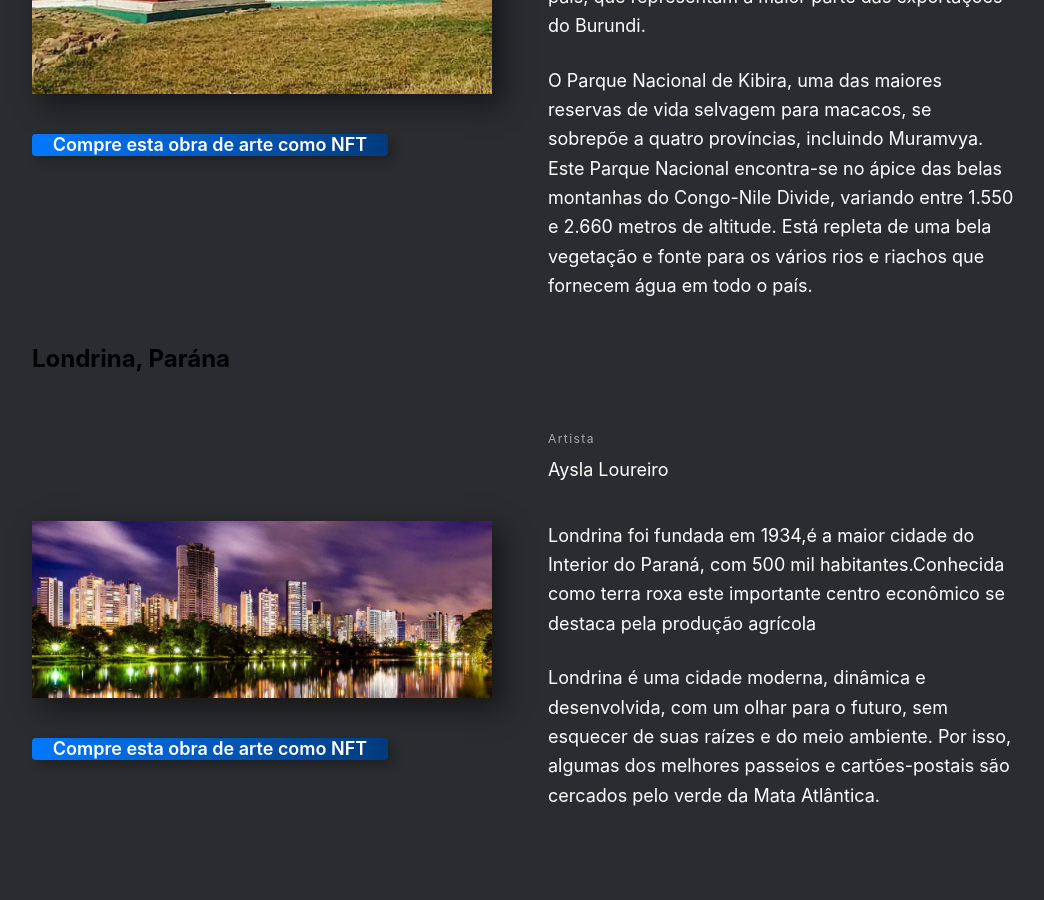
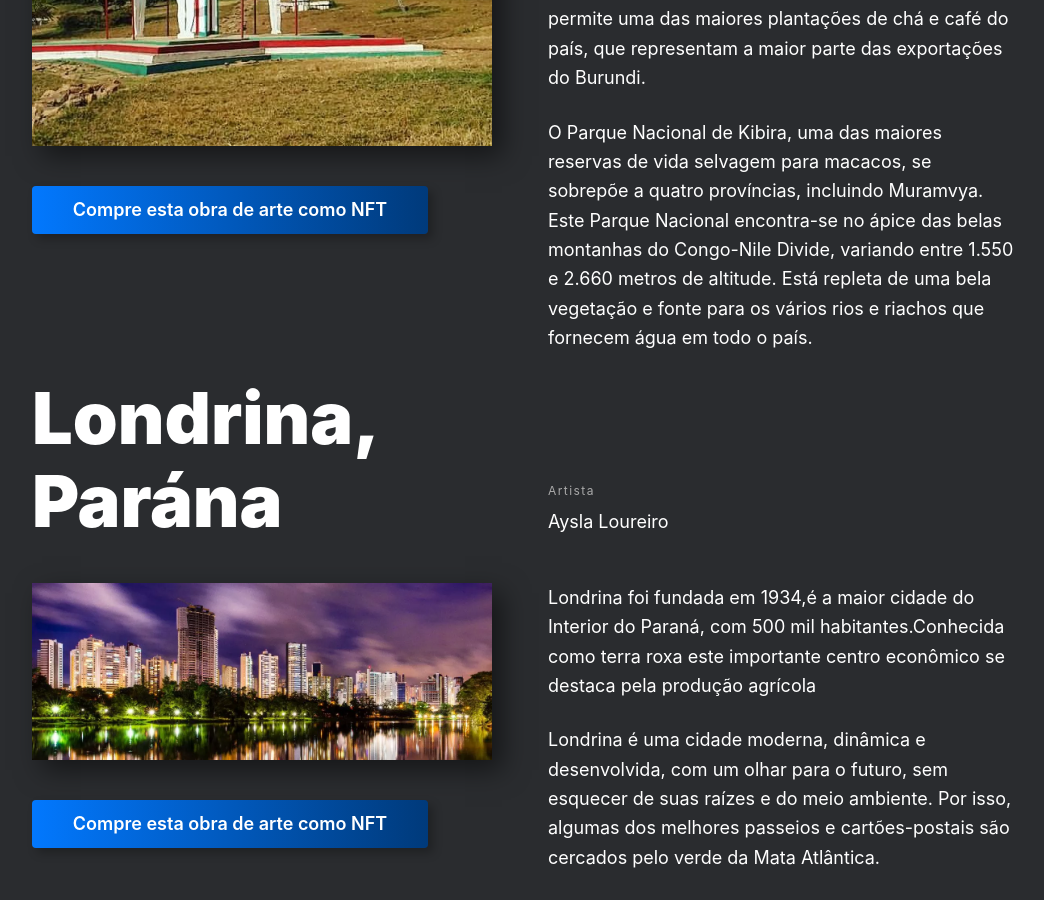
Before and after one commit to AyslaLoureiro/web_project_homeland, a plain HTML site: page index.html in a window 1280 px wide. Shown: the part 4540-5440 px from the top of the page, without its empty margins (116-1160 px from the left). Drawn offline with Linux system fonts and the light colour scheme; files whose address does not match are found by name; a web font is replaced by a local one.

Commit message:
Nova atualização do projeto

```diff
--- a/blocks/places.css
+++ b/blocks/places.css
@@ -68,7 +68,7 @@
   text-decoration: none;
   color: #fff;
   border-radius: 4px;
-  padding: 13px, 20px;
+  padding: 13px 20px;
 }
 .places__button:hover {
   background: linear-gradient(90deg, #0278fe 0%, #003a7b 99.98%);
--- a/index.html
+++ b/index.html
@@ -204,7 +204,7 @@
             </div>
           </div>
           <div class="places__item">
-            <h2 class="place__title">Londrina, Parána</h2>
+            <h2 class="places__title">Londrina, Parána</h2>
             <img
               src=".//images/londrinapr.webp"
               alt="image"
```
